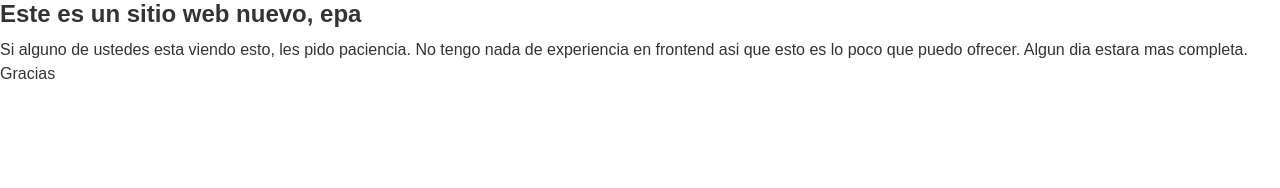
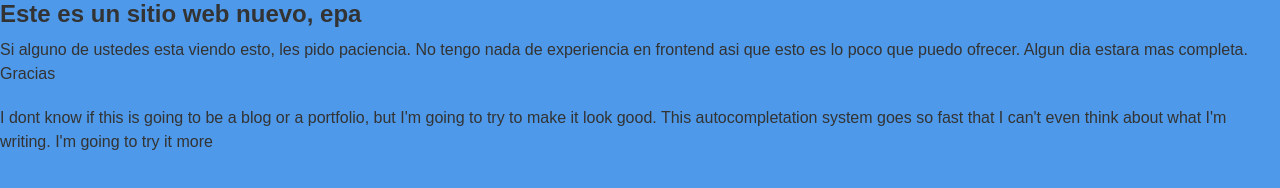
Before and after one commit to ricardodcv/ricardodcv, a plain HTML site: page index.html in a window 1280 px wide. Drawn offline with Linux system fonts and the light colour scheme.

Commit message:
Cambio de color y más aprendizaje con github

```diff
--- a/index.html
+++ b/index.html
@@ -4,3 +4,9 @@
 <p>Si alguno de ustedes esta viendo esto, les pido paciencia. No tengo nada de experiencia en frontend
     asi que esto es lo poco que puedo ofrecer. Algun dia estara mas completa. Gracias
 </p>
+
+<p>
+    I dont know if this is going to be a blog or a portfolio, but I'm going to try to make it look good.
+    This autocompletation system goes so fast that I can't even think about what I'm writing. I'm going to try it
+    more
+</p>
--- a/styles.css
+++ b/styles.css
@@ -8,6 +8,7 @@ body, h1, p {
 body {
     font-family: Arial, sans-serif;
     color: #333;
+    background-color: #4e99e9;
 }
 
 /* Add styles for headings */
@@ -33,3 +34,5 @@ a {
 a:hover {
     text-decoration: underline;
 }
+
+/* Reset default styles */
```
